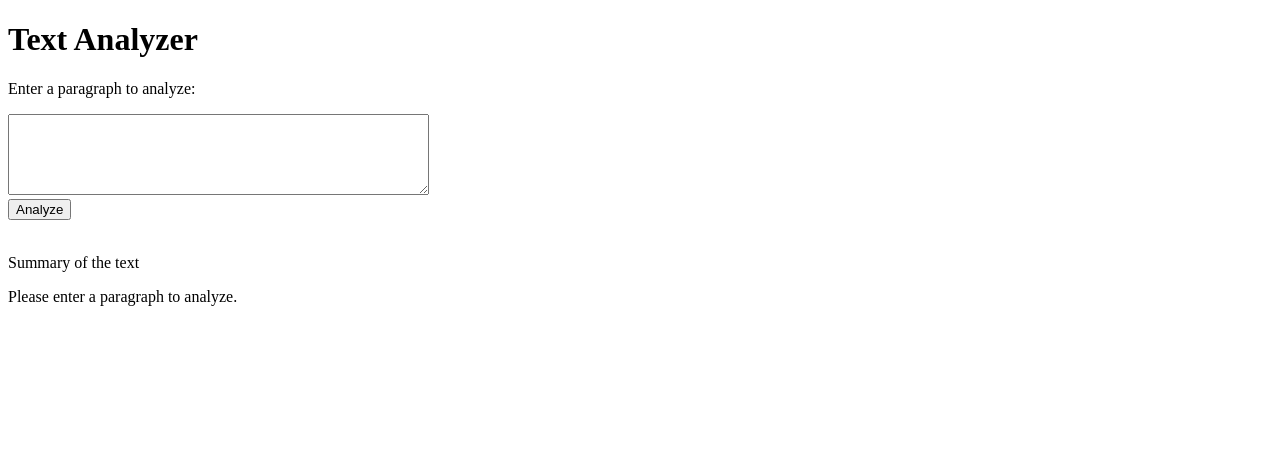
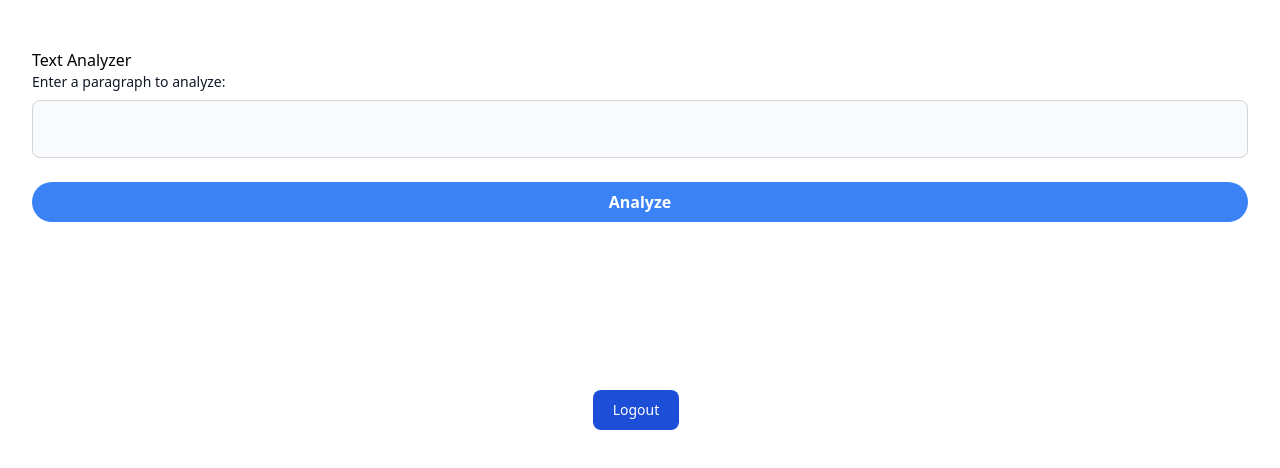
Before and after one commit to pangchunh/ai-summarizer, a website: page frontend/public/main.html in a window 1280 px wide. Both pictures are taken after a click on the button "Analyze". Drawn offline with nearby package versions, Linux system fonts and the light colour scheme.

Commit message:
change ui of main page, add logout function

```diff
--- a/frontend/public/main.html
+++ b/frontend/public/main.html
@@ -1,39 +1,40 @@
 <!DOCTYPE html>
 <html>
+
 <head>
     <title>Text Analyzer</title>
+    <script src="https://cdn.tailwindcss.com"></script>
 </head>
-<body>
-    <h1>Text Analyzer</h1>
-    <p>Enter a paragraph to analyze:</p>
-    <textarea id="inputText" rows="5" cols="50"></textarea><br>
-    <button id="analyzeButton">Analyze</button><br><br>
-    <p>Summary of the text</p>
-    <div id="labelResult">
+
+<body class="h-full">
+    <div class="flex min-h-full flex-col justify-center px-6 py-12 lg:px-8">
+        <h1>Text Analyzer</h1>
+
+        <div class="mb-6">
+            <label for="large-input" class="block mb-2 text-sm font-medium text-gray-900 dark:text-white">Enter a
+                paragraph to analyze:</label>
+            <input type="text" id="inputText"
+                class="block w-full p-4 text-gray-900 border border-gray-300 rounded-lg bg-gray-50 sm:text-md focus:ring-blue-500 focus:border-blue-500 dark:bg-gray-700 dark:border-gray-600 dark:placeholder-gray-400 dark:text-white dark:focus:ring-blue-500 dark:focus:border-blue-500">
+        </div>
+
+        <button id="analyzeButton"
+            class="bg-blue-500 hover:bg-blue-700 text-white font-bold py-2 px-4 rounded-full">Analyze</button><br><br>
+        <div style="display: none;">
+            <p>Summary of the text</p>
+            <div id="labelResult">
+            </div>
+        </div>
+        <br><br><br>
+
+    </div>
+    <div class="flex justify-center items-end pb-8">
+        <button id="logout"
+            class="text-white bg-blue-700 hover:bg-blue-800 focus:ring-4 focus:ring-blue-300 font-medium rounded-lg text-sm px-5 py-2.5 me-2 mb-2 dark:bg-blue-600 dark:hover:bg-blue-700 focus:outline-none dark:focus:ring-blue-800">
+            Logout
+        </button>
     </div>
 
-    <script>
-        const analyzeButton = document.getElementById('analyzeButton');
-        const inputText = document.getElementById('inputText');
-        const result = document.getElementById('labelResult');
+    <script src="./main.js"></script>
+</body>
 
-        analyzeButton.addEventListener('click', async () => {
-    const paragraph = inputText.value;
-    if (paragraph) {
-        const body = {"paragraph": paragraph}
-
-        // Send a POST request with the text as a query parameter
-        const res = await fetch(`http://127.0.0.1:5000/api`, {
-            headers:{"Content-Type": "application/json"},
-            method: "POST",
-            body:JSON.stringify(body)})
-
-        const data = await res.json()
-        result.innerHTML = data.summary
-    } else {
-        result.textContent = 'Please enter a paragraph to analyze.';
-    }
-});
-    </script>
-</body>
 </html>
--- /dev/null
+++ b/frontend/public/main.js
@@ -0,0 +1,28 @@
+const analyzeButton = document.getElementById('analyzeButton');
+        const inputText = document.getElementById('inputText');
+        const result = document.getElementById('labelResult');
+
+        analyzeButton.addEventListener('click', async () => {
+    const paragraph = inputText.value;
+    if (paragraph) {
+        const body = {"paragraph": paragraph}
+
+        // Send a POST request with the text as a query parameter
+        const res = await fetch(`http://127.0.0.1:5000/api`, {
+            headers:{"Content-Type": "application/json"},
+            method: "POST",
+            body:JSON.stringify(body)})
+
+        const data = await res.json()
+        result.innerHTML = data.summary
+    } else {
+        result.textContent = 'Please enter a paragraph to analyze.';
+    }
+});
+
+//logout function
+document.getElementById('logout').addEventListener('click', async () => {
+  document.cookie = `token=; expires=Thu, 01 Jan 1970 00:00:00 UTC; path=/;`
+  window.location.href = '/'
+}
+)
```
Also changed, not shown: frontend/public/login.html (+4 -1 lines), services/login/app.js (+10 -4 lines).
